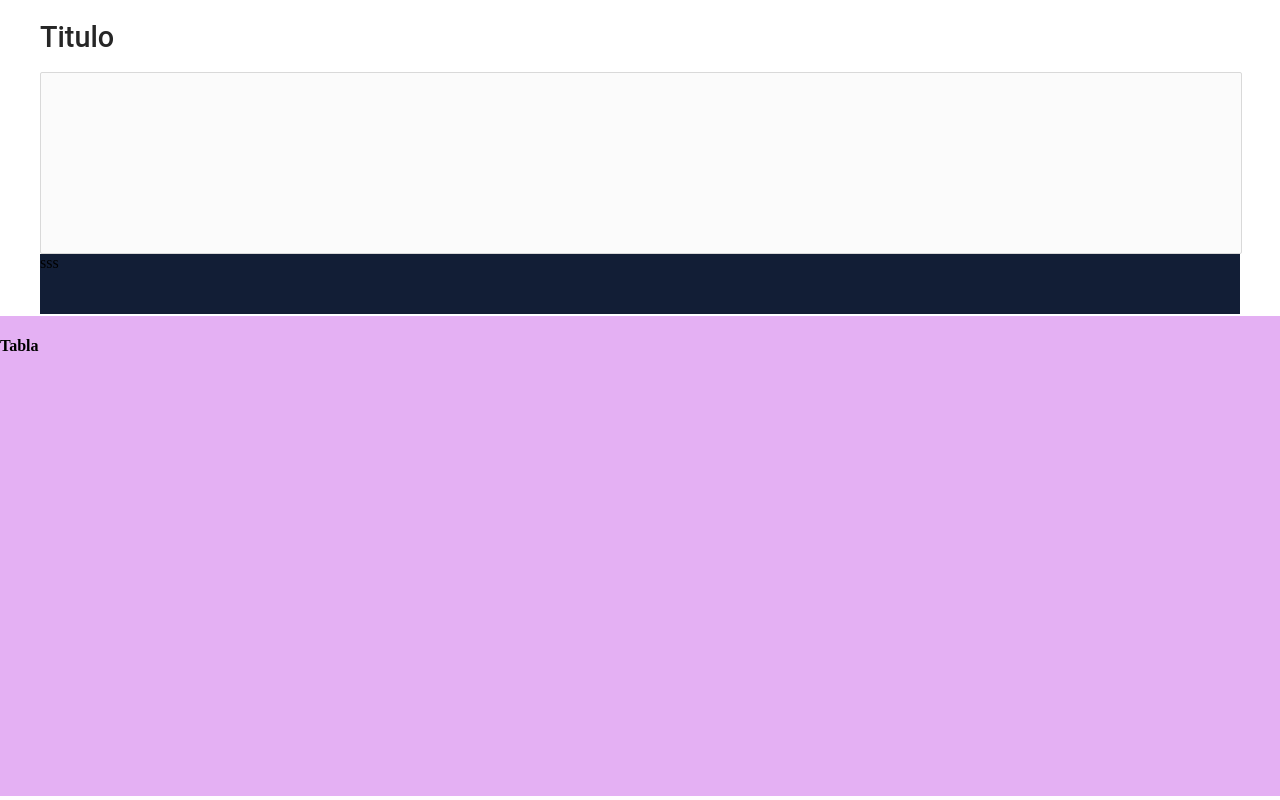
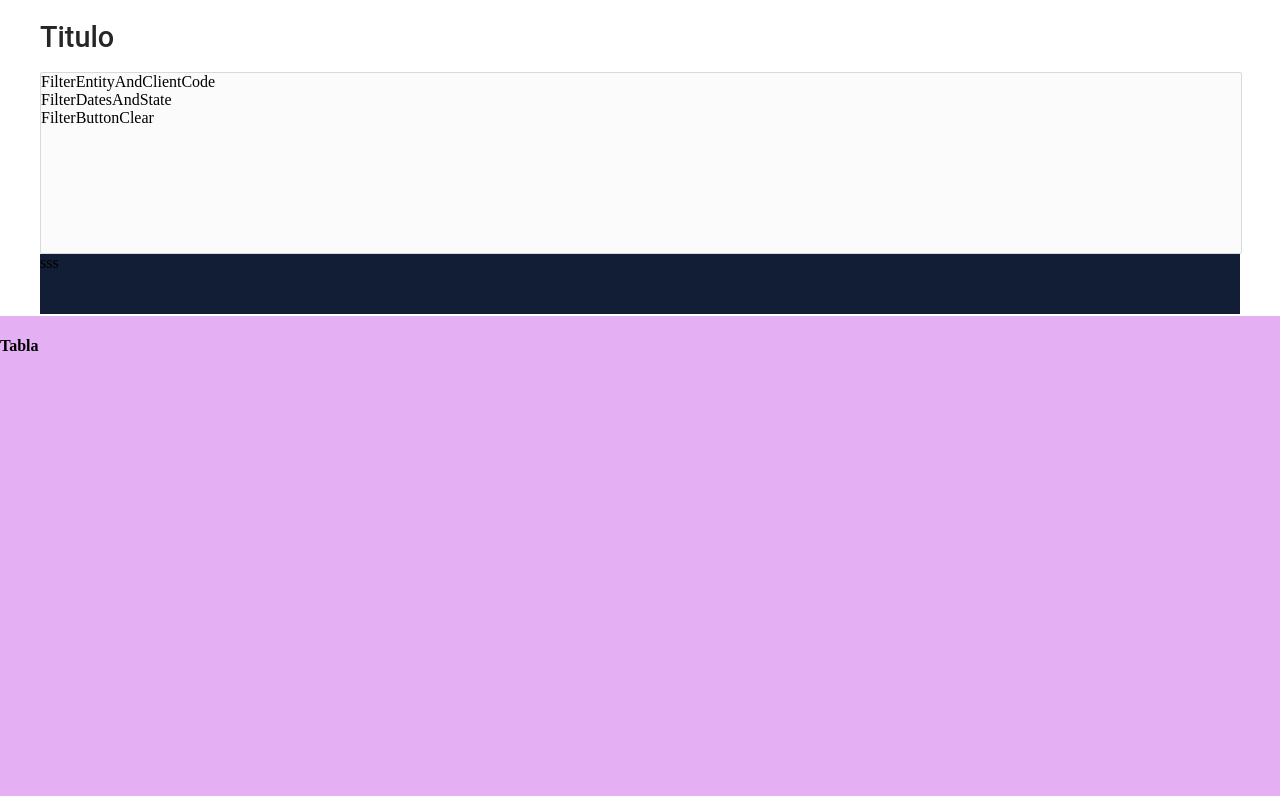
Before and after one commit to Aluonam/pantallaANT, a Next.js app: page / in a window 1280 px wide. Built offline with nearby package versions, Linux system fonts and the light colour scheme.

Commit message:
feat: components linked in filters

```diff
--- a/pages/pantallaANT/screenPlanesDeCompra/components/filters/Filters.jsx
+++ b/pages/pantallaANT/screenPlanesDeCompra/components/filters/Filters.jsx
@@ -1,11 +1,16 @@
 import React from 'react'
 import styleFilters from './Filters.module.css'
+import FilterEntityAndClientCode from './filtersComponents/filterEntityAndClientCode/FilterEntityAndClientCode'
+import FilterDatesAndState from './filtersComponents/filterDatesAndState/FilterDatesAndState'
+import FilterButtonClear from './filtersComponents/filterButtonsClear/FilterButtonClear'
 
 const Filters = () => {
   return (
     <div className={styleFilters.filters}>
         <div className={styleFilters.filters_inputs}>
-
+       <FilterEntityAndClientCode></FilterEntityAndClientCode>
+       <FilterDatesAndState></FilterDatesAndState>
+       <FilterButtonClear></FilterButtonClear>
         </div>
         <div className={styleFilters.filters_buttons}>sss</div>
     </div>
```
